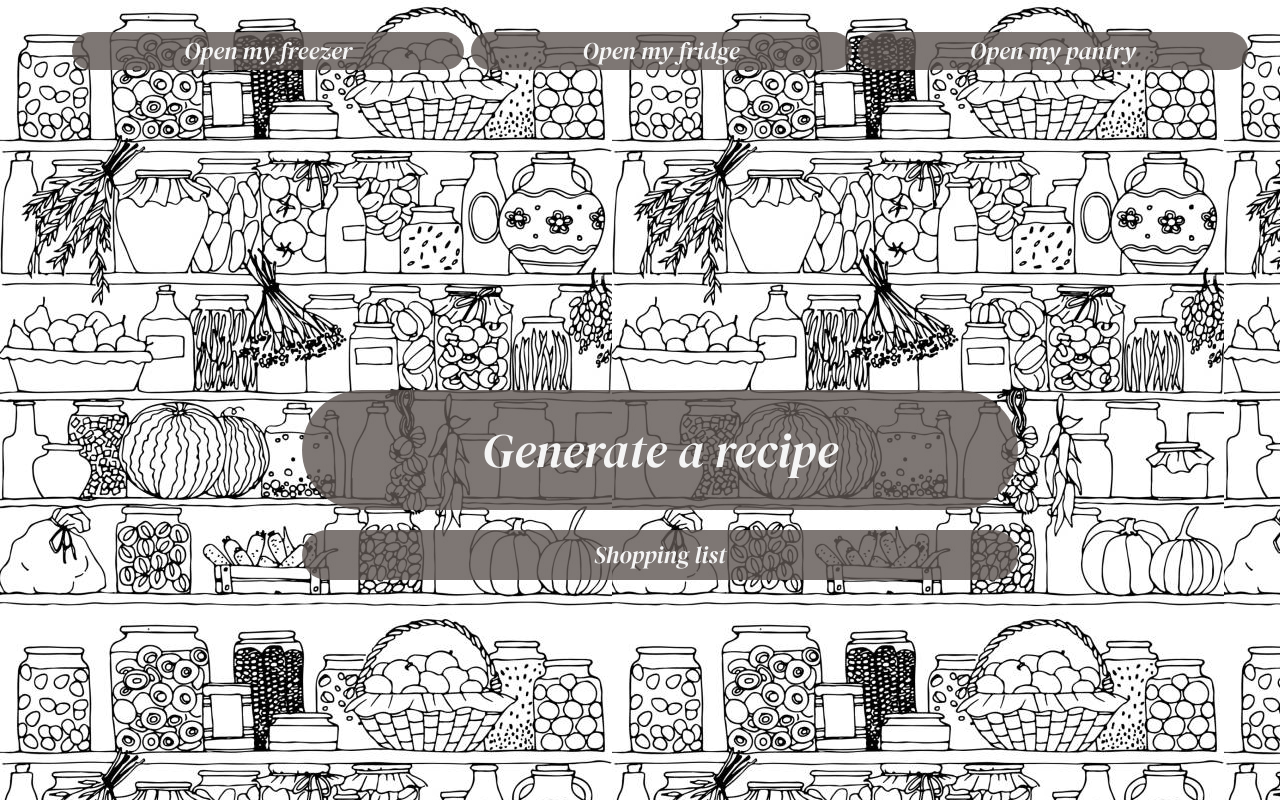
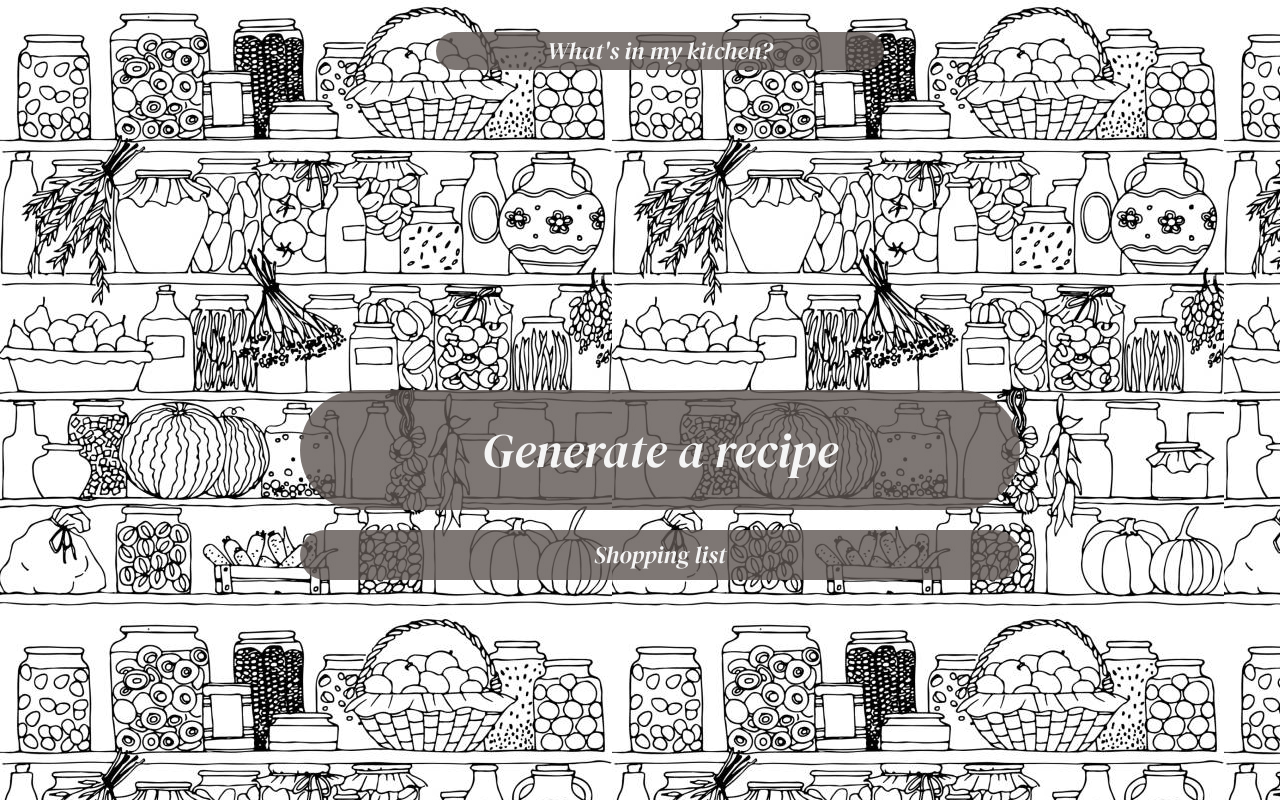
Before and after one commit to somedaysmash/Software4_Group5_Smart_Pantry, a Flask app: page / in a window 1280 px wide. Run offline with Flask 3, Linux system fonts and the light colour scheme.

Commit message:
add requirements.txt, redesign html layout, fetch DB data on page

```diff
--- a/App.py
+++ b/App.py
@@ -1,5 +1,4 @@
 # FLASK AND @ROUTES GO HERE
-import mysql.connector
 from flask import Flask, jsonify, request, send_file, render_template
 from utilities import add_item_fridge, add_item_freezer, add_item_pantry, update_inventory
 from utilities import delete_item, _add_item, retrieve_stock
@@ -12,10 +11,12 @@ app = Flask(__name__)
 def welcome():
     return render_template('index.html')
 
-@app.route('/fridge')
+@app.route('/kitchen')
 def fridge():
-    result = retrieve_stock("Fridge")
-    return render_template('fridge.html', result=result)
+    fridge = retrieve_stock("Fridge")
+    pantry = retrieve_stock("Pantry")
+    freezer = retrieve_stock("Freezer")
+    return render_template('kitchen.html', fridge=fridge, pantry=pantry, freezer=freezer)
 
 
 
@@ -53,41 +54,3 @@ def delete_item_from_stock(stock_store, item_name):
 
 if __name__ == '__main__':
     app.run(debug=True)
-
-
-
-# Anna's test code
-
-
-
-
-# def index():
-#     # Connect to MySQL
-#     connection = mysql.connector.connect(**_connect_to_db)
-#     cursor = connection.cursor()
-
-#     # Execute a query to fetch data from your table
-#     cursor.execute('SELECT IngredientName FROM Fridge')
-#     data = cursor.fetchall()
-
-#     # Close the connection
-#     cursor.close()
-#     connection.close()
-
-#     # Read the HTML file
-#     with open('front-end/fridge.html', 'r') as file:
-#         html_content = file.read()
-
-#     # Inject the data into the HTML content
-#     data_html = '<ul>'
-#     for row in data:
-#         data_html += f'<li>{row}</li>'
-#     data_html += '</ul>'
-
-#     html_content = html_content.replace('<!-- placeholder -->', data_html)
-
-#     # Send the modified content as the response
-#     return send_file(html_content, mimetype='text/html')
-
-# if __name__ == '__main__':
-#     app.run(debug=True)
--- a/requirements.txt
+++ b/requirements.txt
@@ -1,3 +1,4 @@
 pprintpp
 requests
 Flask
+json
--- a/static/style.css
+++ b/static/style.css
@@ -1,7 +1,7 @@
 @import url('https://fonts.googleapis.com/css2?family=DM+Serif+Display:ital@1&display=swap');
 
 body {
-    margin: 0 2vmax 0 2vmax;
+    margin: 0 20px;
     font-size: clamp(1rem, calc(1rem + ((1vw - 0.23rem) * 0.9615)), 1.5rem);
     line-height: 1.6;
     font-family: 'DM Serif Display', serif;
@@ -27,7 +27,7 @@ a {
     margin: 0;
     padding-top: 2rem;
     display: flex;
-    justify-content: space-evenly;
+    justify-content: center;
 }
 
 ul li {
--- a/templates/index.html
+++ b/templates/index.html
@@ -11,9 +11,7 @@
 <body class="index_bg">
 <nav class="navigation">
     <ul>
-        <li><a href='/freezer'>Open my freezer</a></li>
-        <li><a href='/fridge'>Open my fridge</a></li>
-        <li><a href='/pantry'>Open my pantry</a></li>
+        <li><a href='/kitchen'>What's in my kitchen?</a></li>
     </ul>
 </nav>
 
```
Also changed, not shown: other parts of static/style.css (+46 -7 lines), templates/fridge.html (deleted, +0 -34 lines), templates/kitchen.html (added, +62 -0 lines).
